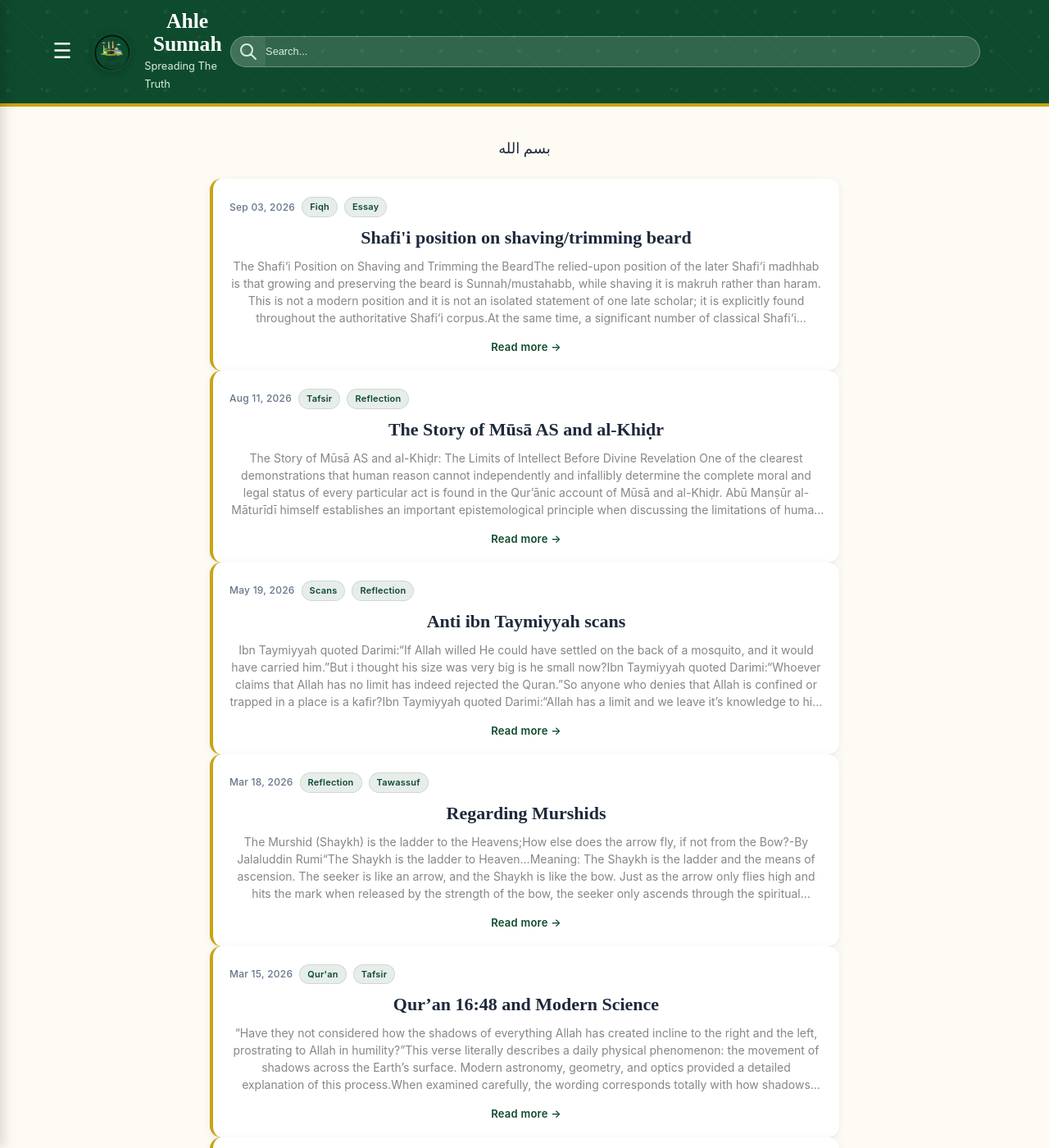
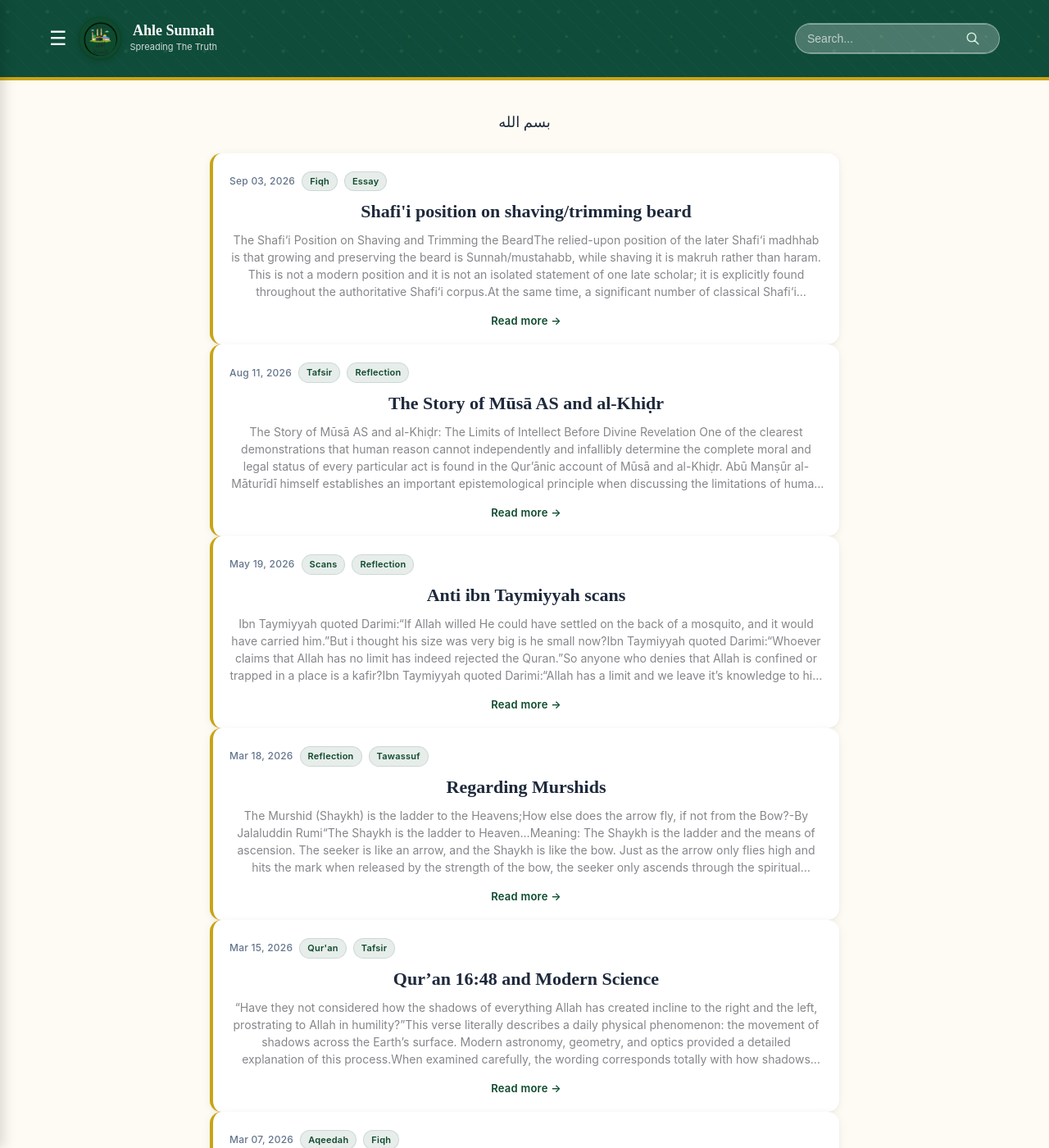
Before and after one commit to Fali17/ahlesunnah, a Jekyll site: the page built from index.html, in a window 1280 px wide and 1400 px high. Shown: the whole window at 82% size. Built offline with Jekyll 4.4.1, drawn with Linux system fonts in a browser that asks for light colours; the list of posts is cut into pages by our own code.

Commit message:
Update default.html

```diff
--- a/_layouts/default.html
+++ b/_layouts/default.html
@@ -57,6 +57,161 @@
 
     }
 
+/* ==========================================================================
+   FIX: Responsive Header and Search Bar Styles
+   ========================================================================== */
+
+/* Outer Header Frame */
+.site-header {
+  width: 100% !important;
+  display: block !important;
+  clear: both !important;
+  background-color: #0f4c3a; /* Deep emerald background signature look */
+  box-sizing: border-box;
+}
+
+/* Inner Layout Flex container */
+.header-container {
+  display: flex !important;
+  align-items: center !important;
+  justify-content: space-between !important;
+  max-width: 1200px;
+  margin: 0 auto !important;
+  padding: 10px 20px !important;
+  gap: 15px !important;
+  box-sizing: border-box;
+}
+
+/* Forces structural alignment for Menu + Brand identity */
+.header-left {
+  display: flex !important;
+  align-items: center !important;
+  gap: 15px !important;
+}
+
+/* Cleans up the absolute floating offsets on the hamburger menu icon */
+.menu-toggle-btn {
+  transform: none !important; /* Forces removal of layout skewing rules */
+  background: none !important;
+  border: none !important;
+  font-size: 24px !important;
+  color: #ffffff !important;
+  cursor: pointer !important;
+  padding: 0 !important;
+  display: inline-flex !important;
+  align-items: center;
+}
+
+/* Brand Group: Logo Image + Text side by side */
+.header-inner {
+  display: flex !important;
+  align-items: center !important;
+  gap: 12px !important;
+  transform: none !important;
+}
+
+.site-logo {
+  width: 42px !important;
+  height: 42px !important;
+  border-radius: 50% !important;
+  object-fit: cover !important;
+  display: block;
+}
+
+.brand-text h1 {
+  margin: 0 !important;
+  font-size: 18px !important;
+  color: #ffffff !important;
+  line-height: 1.2 !important;
+}
+
+.brand-text .subtitle {
+  margin: 0 !important;
+  font-size: 11px !important;
+  color: rgba(255, 255, 255, 0.8) !important;
+}
+
+/* --- Search Engine Rules --- */
+.search-wrapper {
+  flex-grow: 1;
+  max-width: 250px;
+  display: flex;
+  justify-content: flex-end;
+}
+
+.search-form-container {
+  position: relative !important;
+  display: flex !important;
+  align-items: center !important;
+  width: 100% !important;
+  margin: 0 !important;
+  padding: 0 !important;
+  transform: none !important;
+}
+
+/* Input design adjustments */
+.search-input {
+  width: 100% !important;
+  padding: 8px 40px 8px 14px !important; /* Extra right padding guards the text space */
+  font-size: 14px !important;
+  border-radius: 20px !important;
+  border: 1px solid rgba(255, 255, 255, 0.4) !important;
+  background-color: rgba(255, 255, 255, 0.12) !important;
+  color: #ffffff !important;
+  outline: none !important;
+  box-sizing: border-box !important;
+  transform: none !important;
+}
+
+.search-input::placeholder {
+  color: rgba(255, 255, 255, 0.65);
+}
+
+/* Floating overlay positioning for the glass icon button wrapper */
+.search-icon-box {
+  position: absolute !important;
+  right: 12px !important;
+  top: auto !important;
+  left: auto !important;
+  transform: none !important; /* Erases old translation offsets pushing it away */
+  background: none !important;
+  border: none !important;
+  padding: 0 !important;
+  margin: 0 !important;
+  cursor: pointer !important;
+  display: flex !important;
+  align-items: center !important;
+  justify-content: center !important;
+  color: rgba(255, 255, 255, 0.8) !important;
+}
+
+.search-icon {
+  width: 18px !important;
+  height: 18px !important;
+  display: block;
+}
+
+/* ==========================================================================
+   Mobile Display Layout Adjustments
+   ========================================================================== */
+@media (max-width: 650px) {
+  .header-container {
+    flex-direction: column !important; /* Drops elements to individual rows gracefully */
+    align-items: stretch !important;
+    gap: 12px !important;
+    padding: 12px 15px !important;
+  }
+
+  .header-left {
+    justify-content: space-between !important;
+    width: 100% !important;
+  }
+
+  .search-wrapper {
+    max-width: 100% !important;
+    width: 100% !important;
+  }
+}
 
 
 
@@ -68,33 +223,36 @@
 <header class="site-header">
   <div class="header-container">
 
-      <button class="menu-toggle-btn" id="openMenuBtn" aria-label="Open navigation menu" style="transform: rotate(0deg) scale(1.36) translateX(-16px) translateY(0px) skew(0deg);">☰</button>
+    <!-- Left Group: Toggle and Branding together keeps them aligned -->
+    <div class="header-left">
+      <button class="menu-toggle-btn" id="openMenuBtn" aria-label="Open navigation menu">☰</button>
 
-
-      <!-- Brand -->
       <div class="header-inner">
         <div class="logo-wrap">
           <img src="{{ 'assets/logo.png' | relative_url }}" alt="Ahle Sunnah Al Islam Logo" class="site-logo">
         </div>
-        <div>
+        <div class="brand-text">
           <h1>{{ site.title }}</h1>
           <p class="subtitle">{{ site.description }}</p>
         </div>
       </div>
-<!-- The Form Container -->
+    </div>
+
+    <!-- Right Group: Search Form Engine Wrapper -->
+    <div class="search-wrapper">
       <form id="searchForm" onsubmit="return false;" class="search-form-container">
+        <input type="text" id="searchInput" class="search-input" placeholder="Search..." autocomplete="off">
 
-  <!-- Action Button Box Wrapper -->
         <button type="submit" class="search-icon-box" aria-label="Execute Search">
-    <svg class="search-icon" xmlns="http://w3.org" fill="none" viewBox="0 0 24 24" stroke="currentColor" stroke-width="2" style="width: 24px; height: 24px;">
+          <svg class="search-icon" xmlns="http://w3.org" fill="none" viewBox="0 0 24 24" stroke="currentColor" stroke-width="2">
             <path stroke-linecap="round" stroke-linejoin="round" d="M21 21l-6-6m2-5a7 7 0 11-14 0 7 7 0 0114 0z"></path>
           </svg>
         </button>
+      </form>
+    </div>
 
-  <!-- The Input Field -->
-  <input type="text" id="searchInput" class="search-input" placeholder="Search..." autocomplete="off">
-
-</form>
+  </div>
+</header>
 
 
   <!-- Pop up drops pool results element -->
```
Lines whose indentation alone changed are shown as unchanged.
